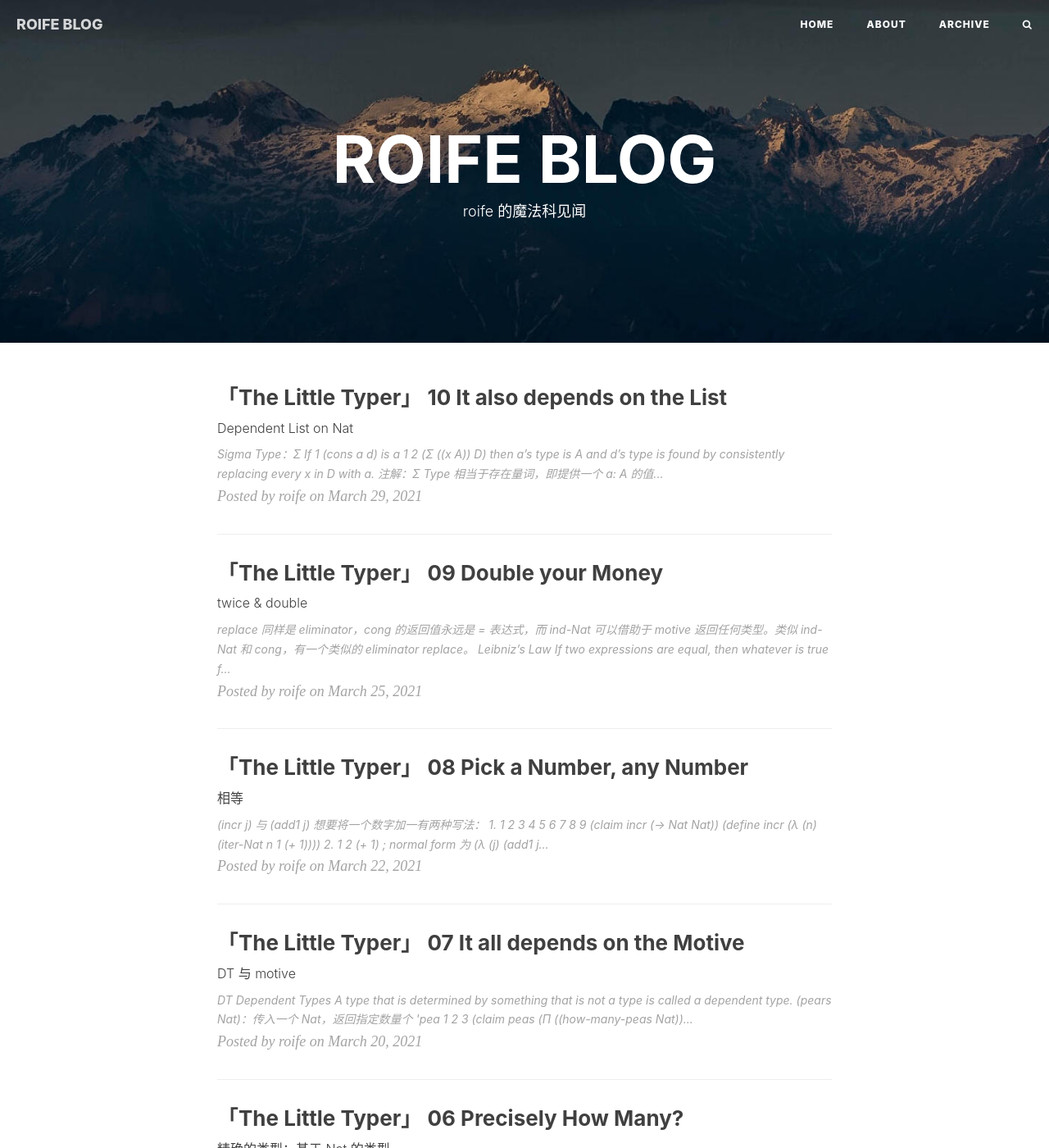
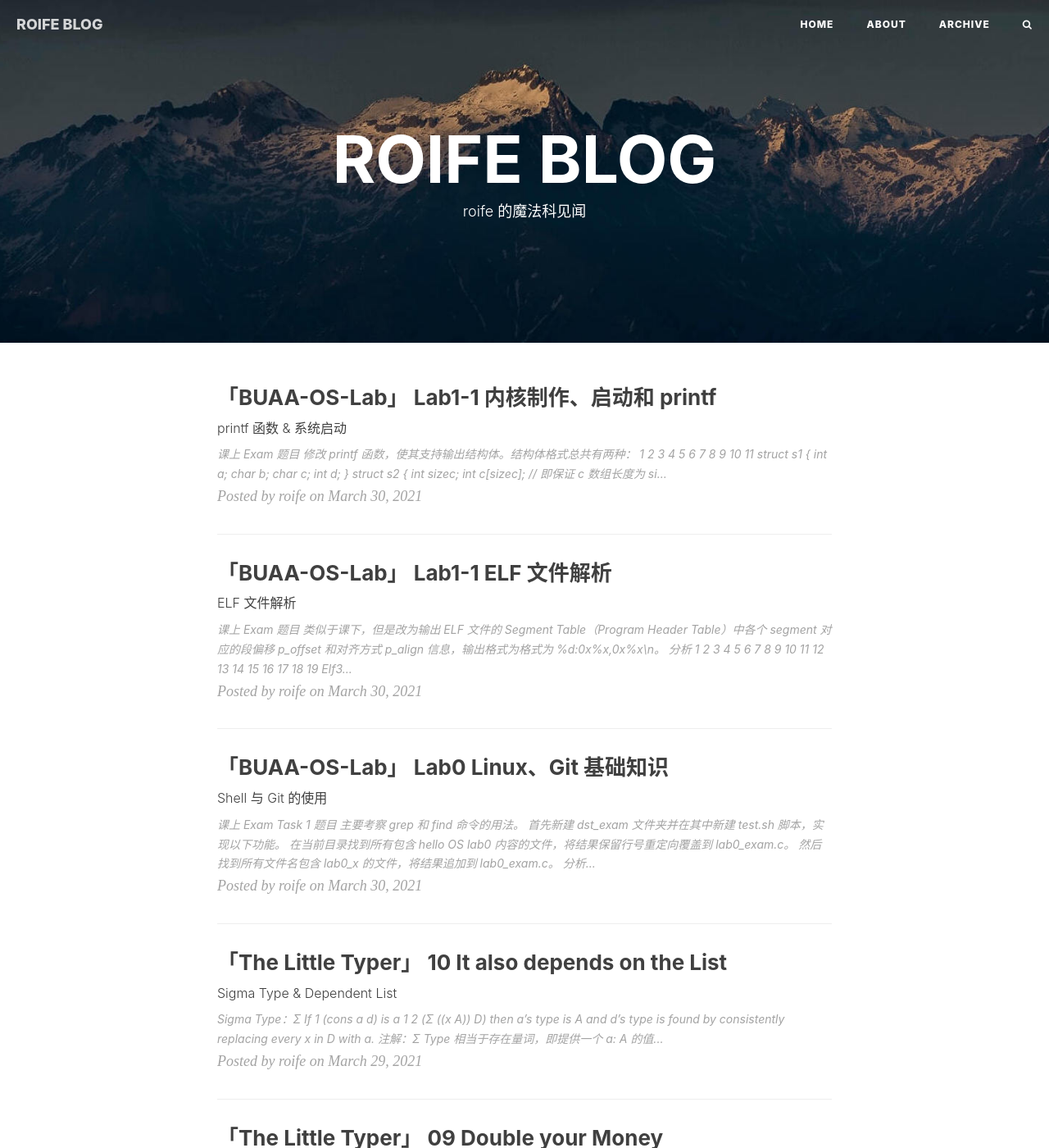
Before and after one commit to LogicLee0902/-LogicLee0902.github.io, a Jekyll site: the page built from index.html, in a window 1280 px wide and 1400 px high. Shown: the whole window at 82% size. Built offline with Jekyll 4.4.1, drawn with Linux system fonts in a browser that asks for light colours; nearby versions of some CDN libraries; the list of posts is cut into pages by our own code; comment, search, counter and statistics services are not loaded; some of the changed text lies outside the part shown.

Commit message:
buaa os lab 01

````diff
--- /dev/null
+++ b/_posts/buaa/buaa-os/2021-03-30-buaa-os-lab-lab0-shell.md
@@ -0,0 +1,92 @@
+---
+layout: "post"
+title: "「BUAA-OS-Lab」 Lab0 Linux、Git 基础知识"
+subtitle: "Shell 与 Git 的使用"
+author: "roife"
+date: 2021-03-30
+
+tags: ["BUAA - 操作系统@Courses@Series", "北航@Tags@Tags", "操作系统@Tags@Tags", "Bash@Languages@Tags", "Linux@Tags@Tags"]
+lang: zh
+catalog: true
+header-image: ""
+header-style: text
+katex: true
+---
+
+# 课上
+
+## Exam
+
+### Task 1
+
+#### 题目
+
+主要考察 `grep` 和 `find` 命令的用法。
+
+首先新建 `dst_exam` 文件夹并在其中新建 `test.sh` 脚本，实现以下功能。
+
+在当前目录找到所有包含 `hello OS lab0` **内容**的文件，将结果保留行号重定向**覆盖**到 `lab0_exam.c`。
+
+然后找到所有**文件名**包含 `lab0_x` 的文件，将结果**追加**到 `lab0_exam.c`。
+
+#### 分析
+
+```bash
+grep -rn 'hello OS lab0' . > lab0_exam.c
+find . -name 'lab0_x' >> lab0_exam.c
+```
+
+### Task 2
+
+#### 题目
+
+主要考察 `Makefile` 的写法。
+
+修改 `csc` 下面的 Makefile，使得执行 `make clean` 的时候保留 `csc/code/fibo.o`，删除 `csc/code/main.o` 和 `csc/fibo`。
+
+#### 分析
+
+```makefile
+clean:
+    rm code/main.o
+    rm ./fibo
+```
+
+## Extra
+
+### Task 1
+
+#### 题目
+
+首先进入 `ext_examA` 目录。
+
+编写 Makefile，编译 `programA.c` 文件，生成可执行文件 `programA`。
+
+编写脚本 `script.sh`，传入文件名参数，查找传入文件名对应文件的第 8 行的内容，将查找结果作为输入传递到 `./programA` 中，并且将输出结果重定向**覆盖**到 `outputA`。
+
+#### 分析
+
+```makefile
+all: programA.c
+        gcc programA.c -o programA
+clean: programA.c
+        rm programA
+```
+
+```shell
+sed -n '8p' $1 | ./programA > outputA
+```
+
+### Task 2
+
+#### 题目
+
+进入 `ext_examB`，编写脚本 `findX.sh`。
+
+在 `test_dir` 目录下找到 `xfile` 文件，然后将其内容中所有的的 `char` 改为 `int`，并且将结果输出到 `output`文件
+
+#### 分析
+
+```shell
+find test_dir/ -name 'xfile' | xargs sed 's/char/int/g' > output
+```
--- /dev/null
+++ b/_posts/buaa/buaa-os/2021-03-30-buaa-os-lab-lab1-1-elf.md
@@ -0,0 +1,143 @@
+---
+layout: "post"
+title: "「BUAA-OS-Lab」 Lab1-1 ELF 文件解析"
+subtitle: "ELF 文件解析"
+author: "roife"
+date: 2021-03-30
+
+tags: ["BUAA - 操作系统@Courses@Series", "北航@Tags@Tags", "操作系统@Tags@Tags", "Linux@Tags@Tags", "C@Languages@Tags"]
+lang: zh
+catalog: true
+header-image: ""
+header-style: text
+katex: true
+---
+
+# 课上
+
+## Exam
+
+### 题目
+
+类似于课下，但是改为输出 ELF 文件的 Segment Table（Program Header Table）中各个 segment 对应的段偏移 `p_offset` 和对齐方式 `p_align` 信息，输出格式为格式为 `%d:0x%x,0x%x\n`。
+
+### 分析
+
+```c
+Elf32_Phdr *phdr = NULL;
+
+u_char *ptr_ph_table = NULL;
+Elf32_Half ph_entry_count;
+Elf32_Half ph_entry_size;
+
+if (size < 4 || !is_elf_format(binary)) {
+    printf("not a standard elf format\n");
+    return 0;
+}
+
+ptr_ph_table = binary + ehdr->e_phoff;
+ph_entry_count = ehdr->e_phnum;
+ph_entry_size = ehdr->e_phentsize;
+
+for (Nr = 0; Nr < ph_entry_count; ++Nr) {
+    phdr = (Elf32_Phdr*)(ptr_ph_table + ph_entry_size * Nr);
+    printf("%d:0x%x,0x%x\n", Nr, phdr->p_offset, phdr->p_align);
+}
+```
+
+## Extra
+
+### 题目
+
+大端和小端是文件存储的两种不同方式。在一个字中，如果高字节存储在低地址中则是大端；反之，如果低字节存储在高地址中则是小端。例如一个字 `0x12345678` 存在 `0x0000`～`0x0003` 中，则二者存储方式如下：
+
+| 地址 | `0x0000` | `0x0001` | `0x0002` | `0x0003` |
+|-|-|-|-|-|
+| 大端 | `0x12` | `0x34` | `0x56` | `0x78` |
+| 小端 | `0x78` | `0x56` | `0x34` | `0x12` |
+
+题目要求首先判断文件是大端还是小端。如果是大端，输出 Section Table 中各个 section 的 `sh_addr`，格式同课下；如果是小端，则输出 Segment Table 中各个 segment 的 `p_filesz` 和 `p_memsz`，并用小端的形式输出，格式同 exam。
+
+大小端可以根据 ELF 中头信息的第五位 `e_ident[5]` 判断，如果是 1 那么就是小端文件，否则是大端文件。
+
+### 分析
+
+需要注意的是对于大端文件，每次读取的时候都要反转字节，并且反转的时候要注意对应的数据类型长度是一个字还是半个字。
+
+```c
+#include "kerelf.h"
+#include <stdio.h>
+#define EI_DATA 5
+
+int is_elf_format(u_char *binary)
+{
+        Elf32_Ehdr *ehdr = (Elf32_Ehdr *)binary;
+        if (ehdr->e_ident[EI_MAG0] == ELFMAG0 &&
+                ehdr->e_ident[EI_MAG1] == ELFMAG1 &&
+                ehdr->e_ident[EI_MAG2] == ELFMAG2 &&
+                ehdr->e_ident[EI_MAG3] == ELFMAG3) {
+                return 1;
+        }
+
+        return 0;
+}
+
+Elf32_Half reverseHalf(Elf32_Half x) {
+    return (x << 8) + ((x >> 8) & 0x00FF);
+}
+
+Elf32_Word reverseWord(Elf32_Word x) {
+    return (x << 24) + ((x << 8) & 0x00FF0000) + ((x >> 8) & 0x0000FF00) + (x >> 24);
+}
+
+int readelf(u_char *binary, int size)
+{
+    Elf32_Ehdr *ehdr = (Elf32_Ehdr *)binary;
+
+    // check whether `binary` is a ELF file.
+    if (size < 4 || !is_elf_format(binary)) {
+            printf("not a standard elf format\n");
+            return 0;
+    }
+
+    if (ehdr->e_ident[EI_DATA] == 1) {
+        // Little End
+        int Nr;
+
+        Elf32_Phdr *phdr = NULL;
+
+        u_char *ptr_ph_table = NULL;
+        Elf32_Half ph_entry_count;
+        Elf32_Half ph_entry_size;
+
+        ptr_ph_table = binary + ehdr->e_phoff;
+        ph_entry_count = ehdr->e_phnum;
+        ph_entry_size = ehdr->e_phentsize;
+
+        for (Nr = 0; Nr < ph_entry_count; ++Nr) {
+            phdr = (Elf32_Phdr*)(ptr_ph_table + ph_entry_size * Nr);
+            printf("%d:0x%x,0x%x\n", Nr, phdr->p_filesz, phdr->p_memsz);
+        }
+    } else {
+        // Big End
+        int Nr;
+
+        Elf32_Shdr *shdr = NULL;
+
+        u_char *ptr_sh_table = NULL;
+        Elf32_Half sh_entry_count;
+        Elf32_Half sh_entry_size;
+
+        // 注意读出的偏移信息、数量、大小都要反转
+        ptr_sh_table = binary + reverseWord(ehdr->e_shoff);
+        sh_entry_count = reverseHalf(ehdr->e_shnum);
+        sh_entry_size = reverseHalf(ehdr->e_shentsize);
+
+        for (Nr = 0; Nr < sh_entry_count; ++Nr) {
+            shdr = (Elf32_Shdr*)(ptr_sh_table + sh_entry_size * Nr);
+            printf("%d:0x%x\n", Nr, reverseWord(shdr->sh_addr));
+        }
+    }
+    return 0;
+}
+```
--- /dev/null
+++ b/_posts/buaa/buaa-os/2021-03-30-buaa-os-lab-lab1-2-printf.md
@@ -0,0 +1,245 @@
+---
+layout: "post"
+title: "「BUAA-OS-Lab」 Lab1-1 内核制作、启动和 printf"
+subtitle: "printf 函数 & 系统启动"
+author: "roife"
+date: 2021-03-30
+
+tags: ["BUAA - 操作系统@Courses@Series", "北航@Tags@Tags", "操作系统@Tags@Tags", "MIPS Assembly@Tags@Tags", "C@Languages@Tags"]
+lang: zh
+catalog: true
+header-image: ""
+header-style: text
+katex: true
+---
+
+# 课上
+
+## Exam
+
+### 题目
+
+修改 `printf` 函数，使其支持输出结构体。结构体格式总共有两种：
+
+```c
+struct s1 {
+    int a;
+    char b;
+    char c;
+    int d;
+}
+
+struct s2 {
+    int sizec;
+    int c[sizec]; // 即保证 c 数组长度为 sizec
+}
+```
+
+对于 `s1`，输出格式为 `{1,b,c,4}`；对于 `s2`，输出格式为 `{2,2,3}`，注意第一个输出的数字是 `sizec`。
+
+### 分析
+
+主要是传入结构体参数怎么访问到其中的元素。我们可以在 `print.c` 里面按照定义一个结构体，然后用箭头运算符去访问。
+
+也可以直接访问地址，如 `*(addr + 4)`，但是要注意结构体内数据的排列要字对齐（尤其是 `char`）。
+
+输出就模仿原来的代码即可，这里我用宏简化了代码。
+
+```c
+struct s1 {
+    int a;
+    char b;
+    char c;
+    int d;
+};
+
+struct s2 {
+    int size;
+    int c[]; // 注意这里不能写 int c[size]
+    // 也可以写 int c[1] 等
+};
+
+void
+lp_Print(void (*output)(void *, char *, int),
+         void * arg,
+         char *fmt,
+         va_list ap)
+{
+    // ...
+
+    int stypeid;
+
+    // ...
+
+    for (;;) {
+        // ...
+
+        /* check for struct*/
+        stypeid = 0;
+        if (*fmt == '$') {
+            ++fmt;
+            stypeid = Ctod(*fmt++);
+        }
+
+        switch(*fmt) {
+            // ...
+            case 'T':
+                // 注意输出 {}, 时，width 为 0
+                #define PrintC(c) \
+                    { \
+                        length = PrintChar(buf, '{', 0, ladjust); \
+                        OUTPUT(arg, buf, length); \
+                    }
+                #define PrintInt(x) \
+                    { \
+                        num = x; \
+                        if (num < 0) num = -num, negFlag = 1; \
+                        length = PrintNum(buf, num, 10, negFlag, width, ladjust, padc, 0); \
+                        OUTPUT(arg, buf, length); \
+                        negFlag = 0; \
+                    }
+
+                PrintC('{');
+                if (stypeid == 1) {
+                    struct s1* addr = (struct s1*)va_arg(ap, int);
+
+                    PrintInt(addr->a);
+                    PrintC(',');
+
+                    PrintC(addr->b);
+                    PrintC(',');
+
+                    PrintC(addr->c);
+                    PrintC(',');
+
+                    PrintInt(addr->d);
+                } else if (stypeid == 2) {
+                    struct s2* addr = (struct s2*)va_arg(ap, int);
+                    long int size = addr->size;
+
+                    // print size
+                    PrintInt(addr->size);
+                    PrintC(',');
+
+                    // print array
+                    for (i=0; i<size; ++i) {
+                        PrintInt(addr->c[i]);
+                        if (i != size - 1) {
+                            PrintC(',');
+                        }
+                    }
+                }
+                PrintC('}');
+                break;
+            // other cases
+        }
+    }
+}
+```
+
+## Extra
+
+新建一个 `my_cal` 文件夹，并且创建三个文件：`Makefile`、`my_cal.c`、`my_driver.S`。
+
+### Task 1
+
+#### 题目
+
+编写 `Makefile` 编译 `my_cal.c` 和 `my_driver.S`。
+
+#### 分析
+
+这个模仿 `boot` 和 `init` 下面的 `Makefile` 就好了，注意 `.S` 和 `.o` 都要编译。
+
+```makefile
+INCLUDES        := -I../include
+
+%.o: %.c
+        $(CC) $(DEFS) $(CFLAGS) $(INCLUDES) -c $<
+%.o: %.S
+        $(CC) $(CFLAGS) $(INCLUDES) -c $<
+
+.PHONY: clean
+
+all: my_driver.o my_cal.o
+
+clean:
+        rm -rf *~ *.o
+
+
+include ../include.mk
+```
+
+### Task 2
+
+#### 题目
+
+编写 `my_driver.S` 实现三个函数：
+- `char _my_getchar()`：从控制台读入字符
+- `void _my_putchar(char)`：输出字符
+- `void _my_exit()`：退出模拟器
+
+有几点注意事项：
+- `_my_getchar()` 读入一个字符时，要立即输出，这样才能在控制台上回显
+- 如果 `_my_getchar()` 读入了 `\r`，那么要补充输出一个 `\n`
+- 使用 `_my_getchar()` 的时候控制台可能没有输入（即读到的内容为 `0`），此时应该有一个循环不断访问，直到要字符为止
+- 设备的物理地址为 `0x10000000`，`0x00` 是读写控制台的地址，`0x10` 是终止程序的地址。向 `0x00` 写入数据可以在控制台显示数据，从 `0x00` 读入数据可以从控制台读入数据
+- 汇编函数的写法可以参考 `boot/start.S`
+
+#### 分析
+
+首先的问题是怎么用汇编写函数，观察 `boot/start.S` 发现其结构是这样的：
+
+```mips
+LEAF(NAME)
+    /* ASM */
+END(NAME)
+```
+
+所以仿照这个写就行了。读取传入参数、返回值、结束函数和普通的 MIPS 函数一样，访问 `$a0`/`$v0`/`$ra` 即可。
+
+因为这里引用了一个头文件，里面提供了寄存器的简写方式。所以写寄存器的时候可以直接用 `a0`/`v0`/`ra`。
+
+然后的问题就是要读写哪个地址。由于我们访问的是外设，所以不能经过 cache，观察 MIPS 的内存布局可以发现应该是 `kseg1`，起始地址为 `0xA0000000`，再加上物理地址 `0x10000000`，即应该要访问的内存为 `0xB0000000` 与 `0xB0000010`。
+
+其实从 `drivers/gxconsole` 下面的 `console.c` 和 `dev_cons.h` 文件也不难发现读写外设访问的是 `0xB0000000` 这个地址，终止程序的是 `0xB0000010`。
+
+```mips
+#include <asm/regdef.h>
+#include <asm/cp0regdef.h>
+#include <asm/asm.h>
+
+LEAF(_my_getchar)
+    li t0, 0xB0000000
+    loop:
+        lb t1, 0(t0) /* read a char to $t1 */
+        beq t1, zero, loop
+        nop
+    end_loop:
+    sb t1, 0(t0)
+
+    /* check \r */
+    li t2, 13 /* \r */
+    bne t1, t2, end_check_r
+    nop
+    check_r:
+        li t2, 10 /* \n */
+        sb t2, 0(t0)
+    end_check_r:
+
+    or v0, zero, t1
+    jr ra
+END(_my_getchar)
+
+LEAF(_my_putchar)
+    li t0, 0xB0000000
+    sb a0, 0(t0)
+    jr ra
+END(_my_putchar)
+
+LEAF(_my_exit)
+    li t0, 0xB0000000
+    sb zero, 0x10(t0)
+    jr ra
+END(_my_exit)
+```
--- a/_posts/dan-friedman/the-little-typer/2021-03-03-the-little-typer-04-easy-as-pie.md
+++ b/_posts/dan-friedman/the-little-typer/2021-03-03-the-little-typer-04-easy-as-pie.md
@@ -1,7 +1,7 @@
 ---
 layout: "post"
 title: "「The Little Typer」 04 Easy as Pie"
-subtitle: "Polymorphism"
+subtitle: "Pi Type & Polymorphism"
 author: "roife"
 date: 2021-03-03
 
--- a/_posts/dan-friedman/the-little-typer/2021-03-29-the-little-typer-10-it-also-depends-on-the-list.md
+++ b/_posts/dan-friedman/the-little-typer/2021-03-29-the-little-typer-10-it-also-depends-on-the-list.md
@@ -1,7 +1,7 @@
 ---
 layout: "post"
 title: "「The Little Typer」 10 It also depends on the List"
-subtitle: "Dependent List on Nat"
+subtitle: "Sigma Type & Dependent List"
 author: "roife"
 date: 2021-03-29
 
````
